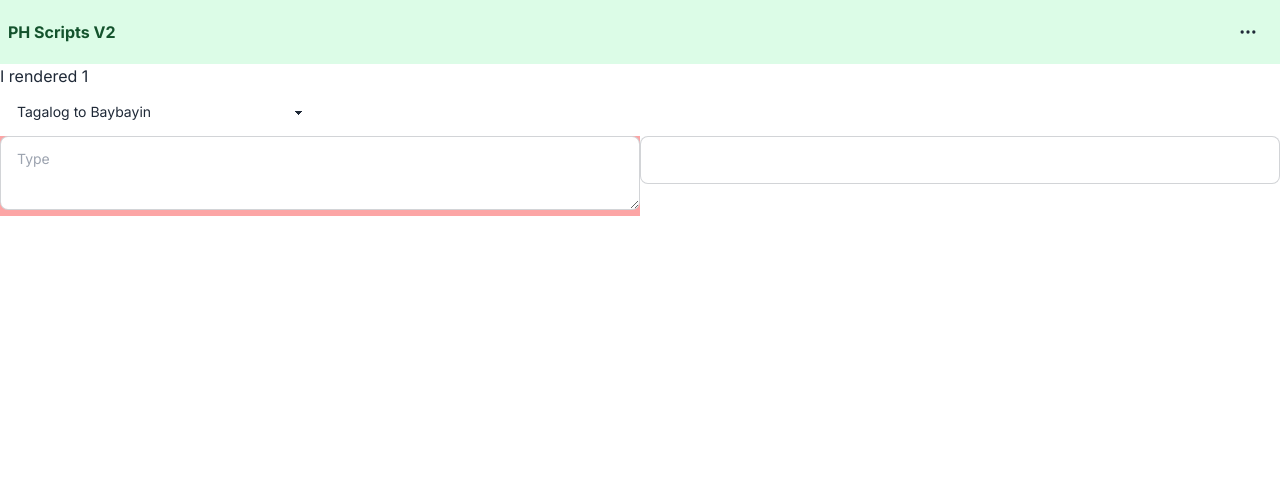
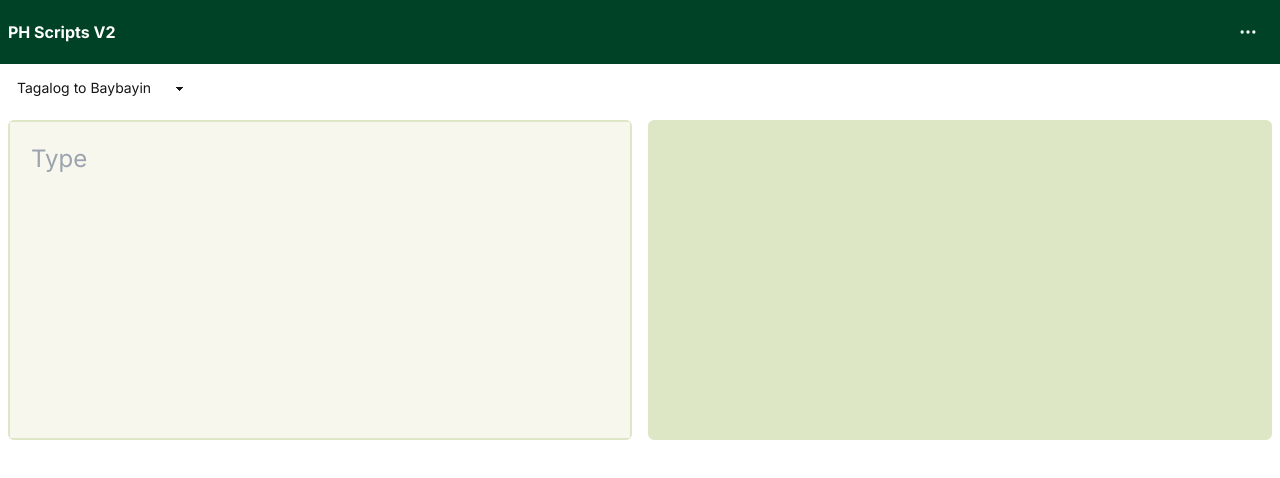
Before and after one commit to jennayey/phscripts-v2, a Next.js app: page / in a window 1280 px wide. Shown: the top 478 px of the page. Built offline with nearby package versions, Linux system fonts and the light colour scheme.

Commit message:
styling: added basic styling

```diff
--- a/app/globals.css
+++ b/app/globals.css
@@ -35,3 +35,12 @@
   font-family: 'Hanunoo';
   src: url('/fonts/TintangHanunuo.otf');
 }
+
+.textarea:focus, .select:focus{
+  outline: none;
+  border: none;
+}
+
+.textarea {
+  resize: none;
+}
--- a/app/layout.tsx
+++ b/app/layout.tsx
@@ -15,7 +15,7 @@ export default function RootLayout({
   children: React.ReactNode
 }) {
   return (
-    <html lang="en">
+    <html lang="en" data-theme="translator">
       <body className={inter.className}>{children}</body>
     </html>
   )
--- a/app/page.tsx
+++ b/app/page.tsx
@@ -9,7 +9,7 @@ export default function Home() {
 
   const changeLanguage = (event: React.ChangeEvent<HTMLSelectElement>) => {
     setLanguage(event.target.value);
-    console.log ("CURRENT: " + event.target.value)
+    console.log("CURRENT: " + event.target.value);
     translate(untranslatedText, event.target.value);
   };
 
@@ -364,10 +364,10 @@ export default function Home() {
   });
 
   return (
-    <main>
-      <div className="navbar bg-green-100">
+    <main className="h-dvh flex flex-col">
+      <div className="navbar bg-primary text-white">
         <div className="flex-1">
-          <h4 className="text-green-900 font-bold">PH Scripts V2</h4>
+          <h4 className="text-white font-bold">PH Scripts V2</h4>
         </div>
         <div className="flex-none">
           <button className="btn btn-square btn-ghost">
@@ -376,7 +376,7 @@ export default function Home() {
               xmlns="http://www.w3.org/2000/svg"
               fill="none"
               viewBox="0 0 24 24"
-              className="inline-block w-5 h-5 stroke-current"
+              className="inline-block w-5 h-5 stroke-current text-white"
             >
               <path
                 strokeLinecap="round"
@@ -388,12 +388,8 @@ export default function Home() {
           </button>
         </div>
       </div>
-
-      <div className="p-5 md:p-0 md:container md:mx-auto">
-        {/* <h1>{language}</h1> */}
-        <div>I rendered {renderCount.current}</div>
       <select
-          className="select select-ghost w-full max-w-xs"
+        className="select select-ghost w-full md:w-fit"
         defaultValue="baybayin"
         onChange={changeLanguage}
       >
@@ -403,26 +399,33 @@ export default function Home() {
         <option value={"font-tagbanwa"}>Tagalog to Tagbanwa</option>
         <option value={"font-buhid"}>Tagalog to Buhid</option>
       </select>
-        <div className="flex flex-col md:flex-row">
-          <div className="basis-full bg-red-300">
+      <div className="flex flex-col grow md:flex-row md:p-0 md:container md:mx-auto md:h-fit md:grow-0 md:overflow-hidden	">
+        {/* <h1>{language}</h1> */}
+        {/* <div>I rendered {renderCount.current}</div> */}
+
+        <div className="md:basis-full md:w-1/2 h-fit md:p-2 md:box-border">
+          <div className="md:border-2 md:rounded-md md:h-80 bg-neutral md:border-neutral-green">
+
            <textarea
               id="untranslatedText"
-              className="textarea textarea-bordered w-full"
+              className="textarea h-[20vh] ghost w-full rounded-none text-2xl md:p-5 md:h-full  md:bg-neutral break-words"
               placeholder="Type"
               // value='test'
               onChange={handleText}
             ></textarea>
           </div>
-          <div className="basis-full">
-            <p
+        </div>
+        <div className="grow md:basis-full md:w-1/2 md:p-2 bg-base-100 md:h-full ">
+          <div className="md:border-2 md:rounded-md md:border-neutral-green h-full">
+            <div
               id="translatedText"
-              className={`textarea textarea-bordered w-full ${language}`}
+              className={`textarea w-full h-full text-2xl rounded-none bg-dark-green text-white md:text-primary md:h-full  md:bg-neutral-green break-words ${language}`}
             >
               {translatedText}
-            </p>
+            </div>
+          </div>
         </div>
         {/* <button onClick={focusThis}>Test</button> */}
-        </div>
       </div>
     </main>
   );
--- a/tailwind.config.ts
+++ b/tailwind.config.ts
@@ -1,4 +1,4 @@
-import type { Config } from "tailwindcss"
+import type { Config } from "tailwindcss";
 
 const config: Config = {
   content: [
@@ -6,22 +6,51 @@ const config: Config = {
     "./components/**/*.{js,ts,jsx,tsx,mdx}",
     "./app/**/*.{js,ts,jsx,tsx,mdx}",
   ],
+  daisyui: {
+    themes: [
+      {
+        translator: {
+
+            primary: "#004225",
+            secondary: "#FFB000",
+            accent: "#FFCF9D",
+            neutral: "#F7F7ED",
+            "base-100": "#fff",
+            info: "#6ee7b7",
+            success: "#a3e635",
+            warning: "#f97316",
+            error: "#ef4444",
+
+        },
+      },
+    ],
+  },
+
   theme: {
+    colors: {
+      'neutral-green': "#dde6c5",
+      'dark-green': '#0b1a19',
+      white: '#fff'
+    //   'creamy-yellow': "#F5F5DC",
+    //   'mustard-yellow': "#FFB000",
+    //   peach: "#FFCF9D",
+    //   white: '#fff'
+    },
     extend: {
       backgroundImage: {
         "gradient-radial": "radial-gradient(var(--tw-gradient-stops))",
         "gradient-conic":
           "conic-gradient(from 180deg at 50% 50%, var(--tw-gradient-stops))",
       },
-      fontFamily:{
+      fontFamily: {
         baybayin: ["Baybayin", "sans-serif"],
         buhid: ["Buhid", "sans-serif"],
         tagbanwa: ["Tagbanwa", "sans-serif"],
         hanunoo: ["Hanunoo", "sans-serif"],
-
       },
     },
   },
+
   plugins: [require("@tailwindcss/typography"), require("daisyui")],
-}
-export default config
+};
+export default config;
```
Lines whose indentation alone changed are shown as unchanged.
